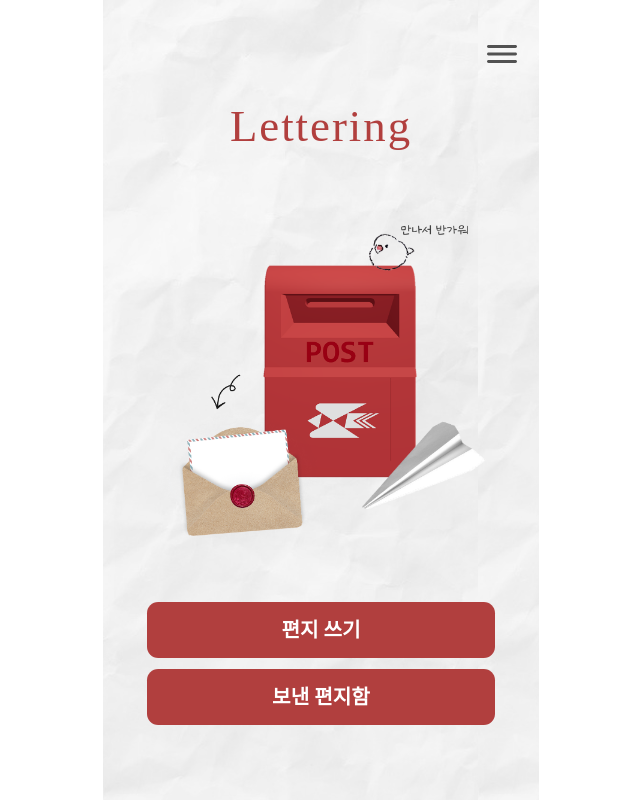
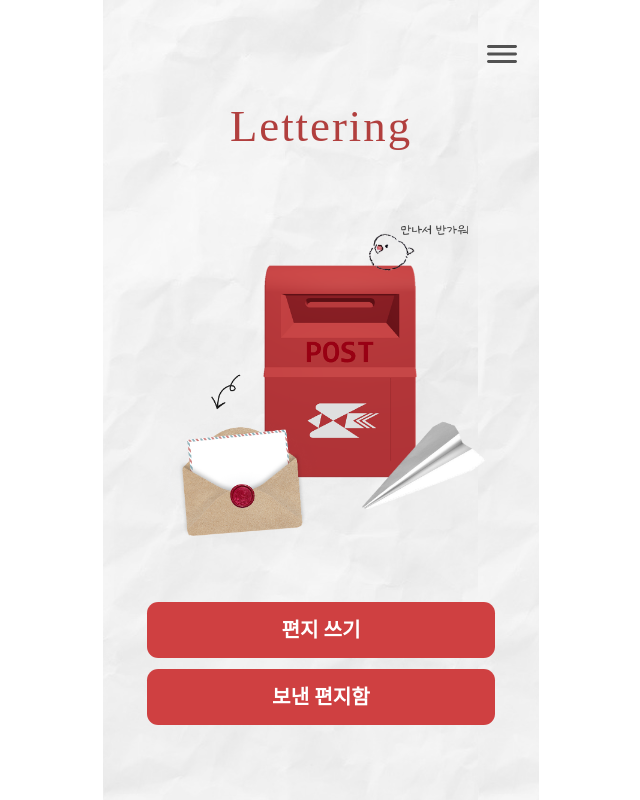
Before and after one commit to letterring/lettering-project, a React (Vite) app in the folder frontend/: page /home in a window 1280 px wide. Shown: the whole page, without its empty margins (319-959 px from the left). Built offline with nearby package versions, Linux system fonts and the light colour scheme; a web font is replaced by a local one.

Commit message:
feature/fe/S12P21A203-96 fix: 온보딩 슬라이딩 여백 수정

```diff
--- a/frontend/src/components/common/button/LongButton.jsx
+++ b/frontend/src/components/common/button/LongButton.jsx
@@ -1,8 +1,8 @@
 import { styled } from 'styled-components';
 
-const LongButton = ({ btnName, onClick, opacity }) => {
+const LongButton = ({ btnName, onClick, disabled }) => {
   return (
-    <StLongButtonWrapper type="button" onClick={onClick} disabled={opacity} opacity={opacity}>
+    <StLongButtonWrapper type="button" onClick={onClick} disabled={disabled}>
       {btnName}
     </StLongButtonWrapper>
   );
@@ -21,13 +21,13 @@ const StLongButtonWrapper = styled.button`
 
   border-radius: 1rem;
 
-  background-color: ${({ theme, opacity }) =>
-    opacity ? `rgba(212, 177, 177, ${opacity})` : theme.colors.MainRed};
+  background-color: ${({ theme }) => theme.colors.Red2};
   color: white;
   color: ${({ theme }) => theme.colors.White};
   ${({ theme }) => theme.fonts.Title3};
 
   &:disabled {
     cursor: default;
+    background-color: rgba(212, 177, 177, 0.7);
   }
 `;
--- a/frontend/src/components/sender/OnBoading/OnBoading.jsx
+++ b/frontend/src/components/sender/OnBoading/OnBoading.jsx
@@ -70,7 +70,7 @@ const OnBoading = () => {
             />
           ))}
         </StyledSlider>
-        <LongButton btnName={buttonText} opacity={buttonText === '옆으로 넘겨주세요' ? 0.7 : ''} />
+        <LongButton btnName={buttonText} disabled={buttonText === '옆으로 넘겨주세요'} />
       </StOnBoadingWrapper>
     </>
   );
@@ -87,7 +87,7 @@ const StOnBoadingWrapper = styled.div`
   align-items: center;
   gap: 3rem;
 
-  padding: 3rem;
+  padding: 3rem 0;
   box-sizing: border-box;
 
   height: 100%;
--- a/frontend/src/components/sender/OnBoading/OnBoadingContent.jsx
+++ b/frontend/src/components/sender/OnBoading/OnBoadingContent.jsx
@@ -24,6 +24,7 @@ const StOnBoadingWrapper = styled.div`
   justify-content: flex-start;
 
   height: 50rem;
+  padding: 0 3rem;
 
   h2 {
     color: ${({ theme }) => theme.colors.Gray2};
```
